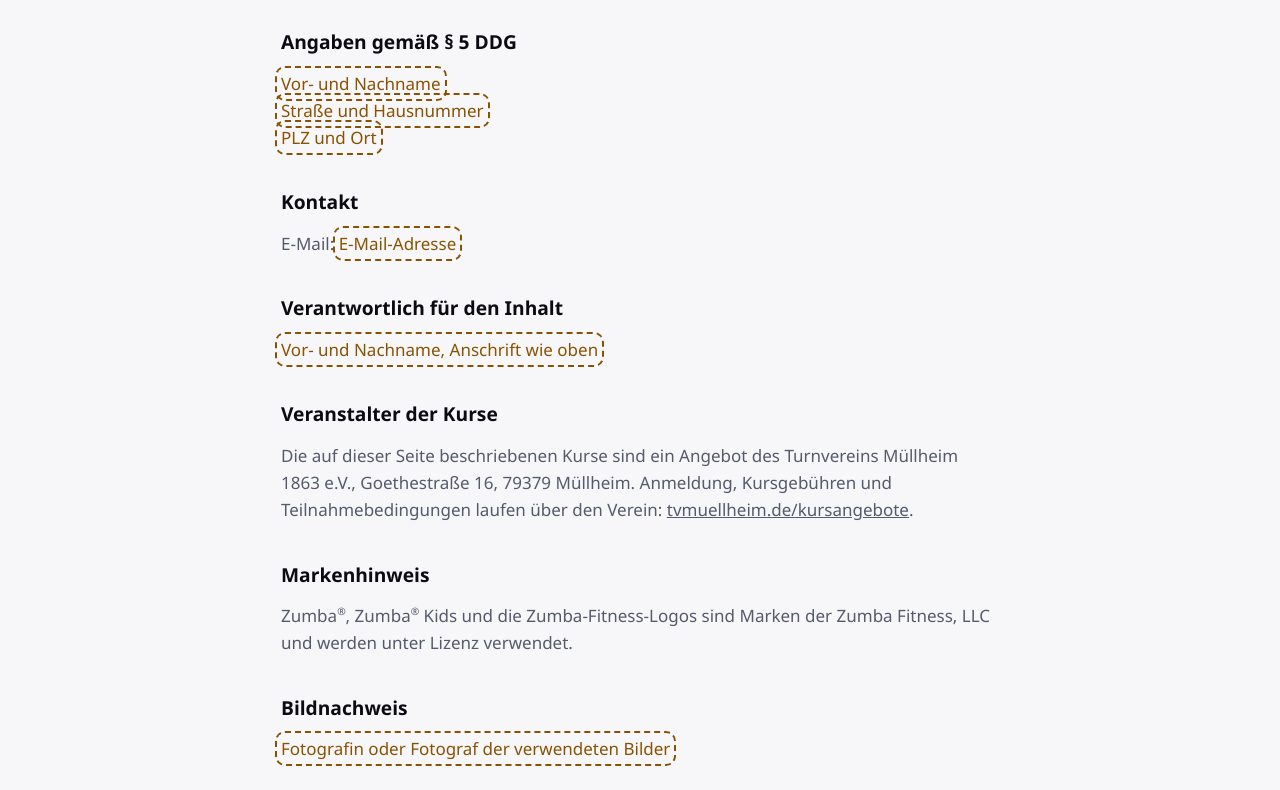
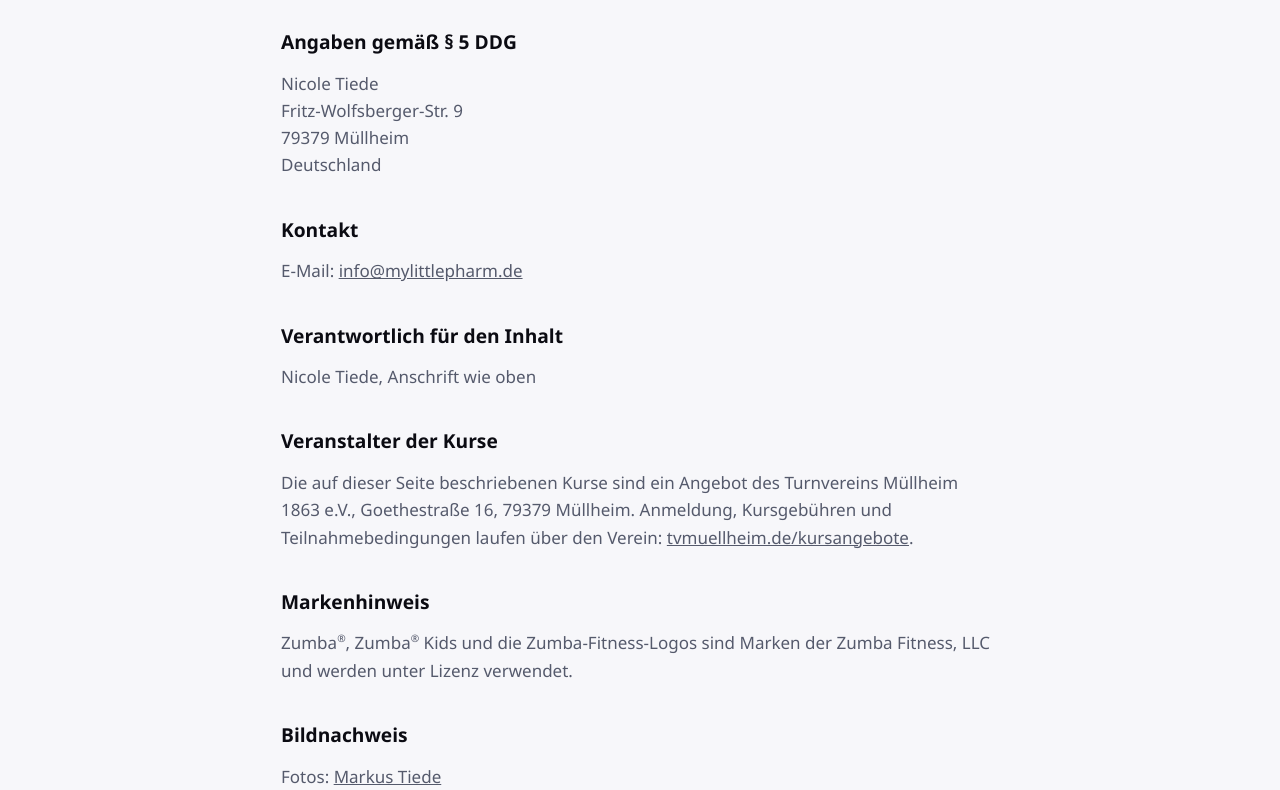
Before and after one commit to NicoleTiede/NicoleTiede.github.io, a plain HTML site: page docs/impressum.html in a window 1280 px wide. Shown: the part 237-1027 px from the top of the page. Drawn offline with Linux system fonts and the light colour scheme.

Commit message:
Impressum und Datenschutz: Angaben eingetragen, Bildnachweis ergänzt
- Name, Anschrift und E-Mail im Impressum und als Verantwortliche im Datenschutz
- Bildnachweis: Fotos von Markus Tiede
- Hinweis zur Verarbeitung bei direkter E-Mail, Stand der Datenschutzhinweise
- .claude/ in .gitignore aufgenommen

Co-Authored-By: Claude <noreply@anthropic.com>

```diff
--- a/docs/impressum.html
+++ b/docs/impressum.html
@@ -12,7 +12,7 @@
 <body>
 
 <!-- ENTWURF: diese Leiste vor Veröffentlichung entfernen -->
-<div class="draftbar">Entwurf – diese Seite ist noch im Aufbau. Gestrichelt umrandete Stellen sind Platzhalter.</div>
+<div class="draftbar">Entwurf – diese Seite ist noch im Aufbau.</div>
 
 <header class="site-header">
   <div class="wrap">
@@ -32,16 +32,17 @@
 
   <h2>Angaben gemäß § 5 DDG</h2>
   <p>
-    <span class="todo">Vor- und Nachname</span><br>
-    <span class="todo">Straße und Hausnummer</span><br>
-    <span class="todo">PLZ und Ort</span>
+    Nicole Tiede<br>
+    Fritz-Wolfsberger-Str. 9<br>
+    79379 Müllheim<br>
+    Deutschland
   </p>
 
   <h2>Kontakt</h2>
-  <p>E-Mail: <span class="todo">E-Mail-Adresse</span></p>
+  <p>E-Mail: <a href="mailto:info@mylittlepharm.de">info@mylittlepharm.de</a></p>
 
   <h2>Verantwortlich für den Inhalt</h2>
-  <p><span class="todo">Vor- und Nachname, Anschrift wie oben</span></p>
+  <p>Nicole Tiede, Anschrift wie oben</p>
 
   <h2>Veranstalter der Kurse</h2>
   <p>Die auf dieser Seite beschriebenen Kurse sind ein Angebot des Turnvereins Müllheim 1863 e.V., Goethestraße 16, 79379 Müllheim. Anmeldung, Kursgebühren und Teilnahmebedingungen laufen über den Verein: <a href="https://www.tvmuellheim.de/kursangebote" rel="noopener">tvmuellheim.de/kursangebote</a>.</p>
@@ -50,7 +51,7 @@
   <p>Zumba<sup>®</sup>, Zumba<sup>®</sup> Kids und die Zumba-Fitness-Logos sind Marken der Zumba Fitness, LLC und werden unter Lizenz verwendet.</p>
 
   <h2>Bildnachweis</h2>
-  <p><span class="todo">Fotografin oder Fotograf der verwendeten Bilder</span></p>
+  <p>Fotos: <a href="https://markustiede.github.io/about/" rel="noopener">Markus Tiede</a></p>
 </main>
 
 <footer class="site-footer">
```
Also changed, not shown: docs/datenschutz.html (+9 -3 lines), 1 other file.
